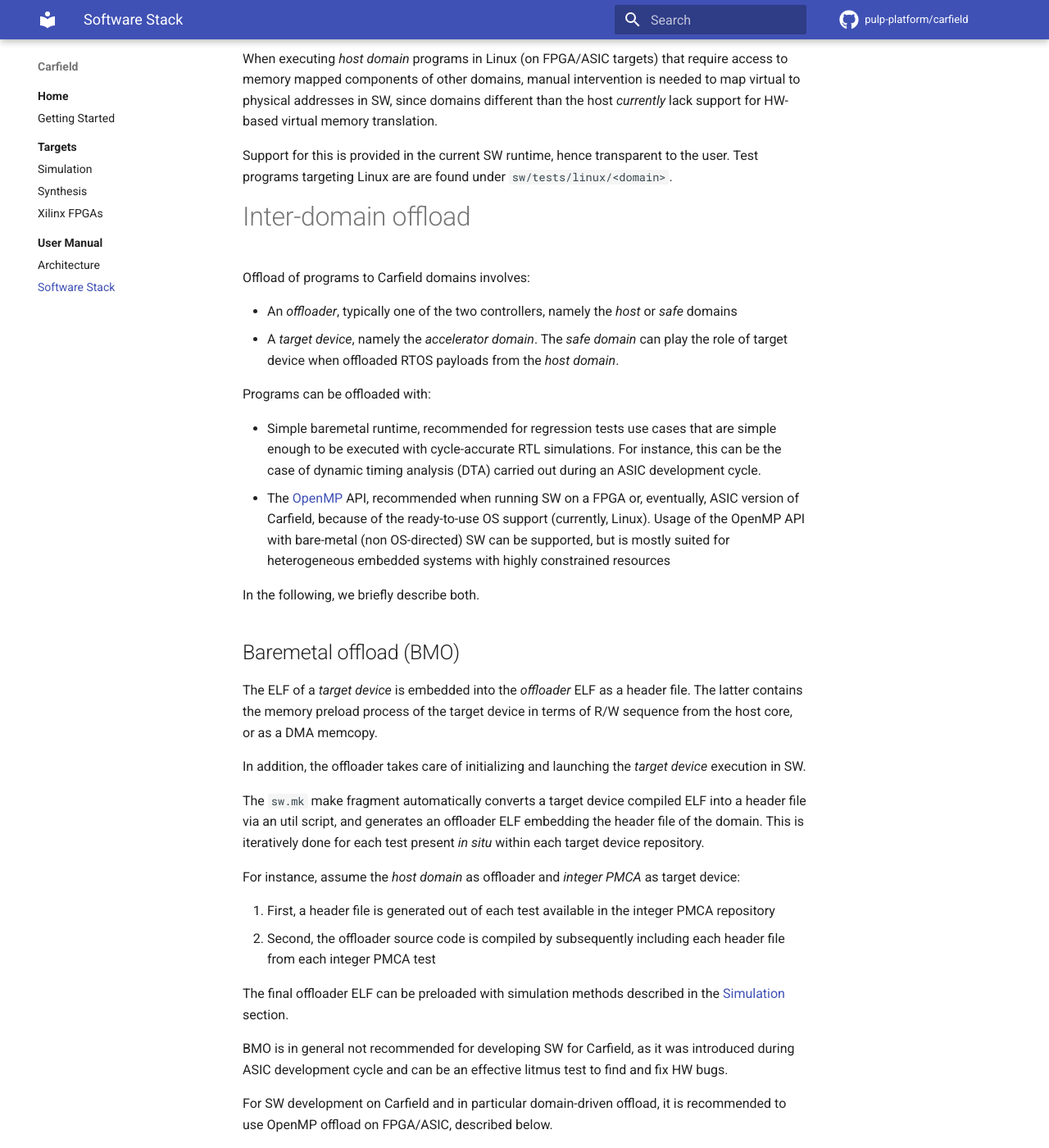
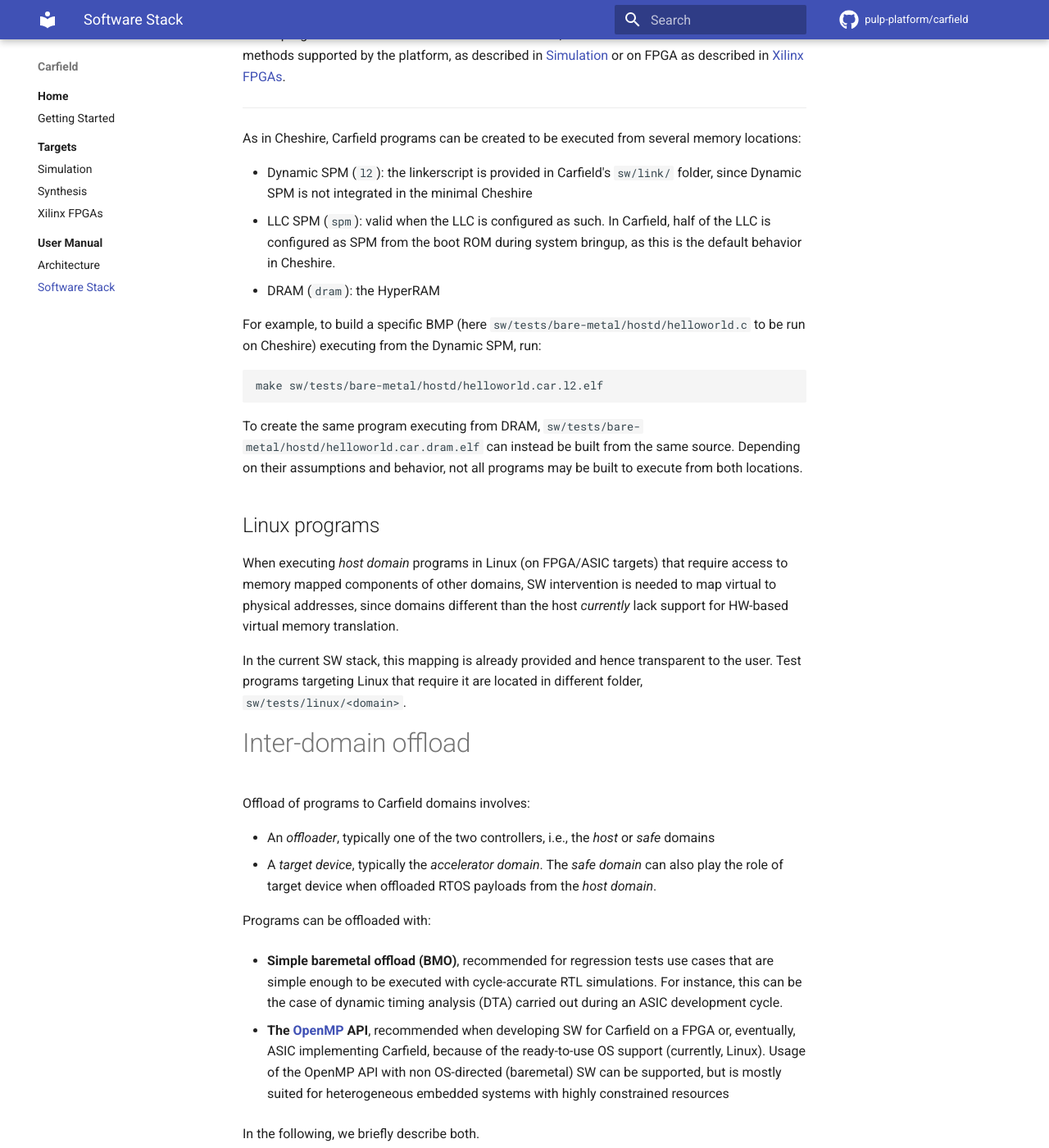
Before and after one commit to pulp-platform/carfield, an MkDocs documentation site: the page built from docs/um/sw.md, in a window 1280 px wide and 1400 px high, scrolled down 1858 px. Shown: the whole window at 82% size. Built offline with MkDocs 1.6.1 and Material for MkDocs 9.7.7, drawn with Linux system fonts in a browser that asks for light colours; comment, search, counter and statistics services are not loaded; some of the changed text lies outside the part shown.

Commit message:
docs: More work on documentation

````diff
--- a/docs/um/sw.md
+++ b/docs/um/sw.md
@@ -3,7 +3,20 @@
 Carfield's Software Stack is provided in the `sw/` folder, organized as follows:
 
 ```
-TODO add tree
+sw
+├── boot
+├── include
+├── lib
+├── link
+├── sw.mk
+├── tests
+    ├── bare-metal
+    │   ├── hostd
+    │   ├── pulpd
+    │   ├── safed
+    │   ├── secd
+    │   └── spatzd
+    └── linux
 ```
 
 Employing Cheshire as *host domain*, Carfield's software stack is largely based on, and built on top
@@ -62,67 +75,115 @@ make car-sw-build
 ```
 
 builds program binaries in ELF format for each domain, which can be used with the simulation methods
-supported by the platform, as descrbied in [Simulation](../tg/sim.md).
+supported by the platform, as described in [Simulation](../tg/sim.md) or on FPGA as described in
+[Xilinx FPGAs](../tg/xilinx.md).
+
+---
+
 As in Cheshire, Carfield programs can be created to be executed from several memory locations:
 
-* Dynamic SPM
-* LLC SPM, when the LLC is configured as such (runtime configurable)
-* DRAM, namely the HyperRAM
+* Dynamic SPM (`l2`): the linkerscript is provided in Carfield's `sw/link/` folder, since Dynamic
+  SPM is not integrated in the minimal Cheshire
+* LLC SPM (`spm`): valid when the LLC is configured as such. In Carfield, half of the LLC is
+  configured as SPM from the boot ROM during system bringup, as this is the default behavior in
+  Cheshire.
+* DRAM (`dram`): the HyperRAM
+
+For example, to build a specific BMP (here `sw/tests/bare-metal/hostd/helloworld.c` to be run on
+Cheshire) executing from the Dynamic SPM, run:
+
+```
+make sw/tests/bare-metal/hostd/helloworld.car.l2.elf
+```
+
+To create the same program executing from DRAM, `sw/tests/bare-metal/hostd/helloworld.car.dram.elf`
+can instead be built from the same source. Depending on their assumptions and behavior, not all
+programs may be built to execute from both locations.
 
 ## Linux programs
 
 When executing *host domain* programs in Linux (on FPGA/ASIC targets) that require access to memory
-mapped components of other domains, manual intervention is needed to map virtual to physical
-addresses in SW, since domains different than the host *currently* lack support for HW-based virtual
-memory translation.
+mapped components of other domains, SW intervention is needed to map virtual to physical addresses,
+since domains different than the host *currently* lack support for HW-based virtual memory
+translation.
 
-Support for this is provided in the current SW runtime, hence transparent to the user. Test programs
-targeting Linux are are found under `sw/tests/linux/<domain>`.
+In the current SW stack, this mapping is already provided and hence transparent to the user. Test
+programs targeting Linux that require it are located in different folder, `sw/tests/linux/<domain>`.
 
 # Inter-domain offload
 
 Offload of programs to Carfield domains involves:
 
-* An *offloader*, typically one of the two controllers, namely the *host* or *safe* domains
-* A *target device*, namely the *accelerator domain*. The *safe domain* can play the role of target
-  device when offloaded RTOS payloads from the *host domain*.
+* An *offloader*, typically one of the two controllers, i.e., the *host* or *safe* domains
+* A *target device*, typically the *accelerator domain*. The *safe domain* can also play the role of
+  target device when offloaded RTOS payloads from the *host domain*.
 
 Programs can be offloaded with:
 
-* Simple baremetal runtime, recommended for regression tests use cases that are simple enough to be
-  executed with cycle-accurate RTL simulations. For instance, this can be the case of dynamic timing
-  analysis (DTA) carried out during an ASIC development cycle.
-* The [OpenMP](https://www.openmp.org/) API, recommended when running SW on a FPGA or, eventually,
-  ASIC version of Carfield, because of the ready-to-use OS support (currently, Linux). Usage of the
-  OpenMP API with bare-metal (non OS-directed) SW can be supported, but is mostly suited for
-  heterogeneous embedded systems with highly constrained resources
+* **Simple baremetal offload (BMO)**, recommended for regression tests use cases that are simple
+  enough to be executed with cycle-accurate RTL simulations. For instance, this can be the case of
+  dynamic timing analysis (DTA) carried out during an ASIC development cycle.
+
+* **The [OpenMP](https://www.openmp.org/) API**, recommended when developing SW for Carfield on a
+  FPGA or, eventually, ASIC implementing Carfield, because of the ready-to-use OS support
+  (currently, Linux). Usage of the OpenMP API with non OS-directed (baremetal) SW can be supported,
+  but is mostly suited for heterogeneous embedded systems with highly constrained resources
 
 In the following, we briefly describe both.
 
-## Baremetal offload (BMO)
+## Baremetal offload
 
-The ELF of a *target device* is embedded into the *offloader* ELF as a header file. The latter
-contains the memory preload process of the target device in terms of R/W sequence from the host
-core, or as a DMA memcopy.
+For BMO, the offloader takes care of bootstrapping the target device ELF in the correct memory
+location, initializing the target and launching its execution through a simple ELF Loader. The ELF
+Loader source code is located in the offloader's SW directory, and follows a naming convention:
 
-In addition, the offloader takes care of initializing and launching the *target device* execution in
-SW.
+```
+<target_device>_offloader_<blocking | non_blocking>.c
+```
 
-The `sw.mk` make fragment automatically converts a target device compiled ELF into a header file via
-an util script, and generates an offloader ELF embedding the header file of the domain. This is
-iteratively done for each test present *in situ* within each target device repository.
+The target device's ELF is included into the offloader's ELF Loader as a *header file*. The target
+device's ELF sections are first pre-processed offline to extract instruction addresses.The resulting
+header file provides the ELF loading process at the selected memory location. The loading process
+can be carried out by the offloader as R/W sequences, or deferred to a DMA-driven memcopy. In
+addition, the offloader takes care of bootstrapping the target device, i.e. initializing it and
+launching its execution.
 
-For instance, assume the *host domain* as offloader and *integer PMCA* as target device:
+Upon target device completion, the offloader:
 
-1. First, a header file is generated out of each test available in the integer PMCA repository
-2. Second, the offloader source code is compiled by subsequently including each header file from
-   each integer PMCA test
+* Is asynchronously notified of the event via a mailboxe interrupt; BMOs of this kind are called
+  *non-blocking*
+* Sychronously polls a specific register to catch the completion; BMOs of this kind are called
+  *blocking*
+
+Currently, *blocking BMO* is implemented.
+
+---
+
+As an example, assume the *host domain* as offloader and the *integer PMCA* as target device.
+
+1. The host domain ELF Loader is included in `sw/tests/bare-metal/hostd`
+1. A header file is generated out of each regression test available in the integer PMCA repository.
+   For this example, the resulting header files are included in `sw/tests/bare-metal/pulpd`
+2. The final ELF executed by the offloader is created by subsequently including each header file
+   from each integer PMCA regression test
+
+The resulting offloader ELF's name reads:
+
+```
+<target_device>_offloader_<blocking | non_blocking>.<target_device_test_name>.car.<l2 | spm | dram>.elf
+```
+
+According to the memory location where the BMP will be executed.
 
 The final offloader ELF can be preloaded with simulation methods described in the
-[Simulation](../tg/sim.md) section.
+[Simulation](../tg/sim.md) section, and can be built again as explained above.
+
+---
+
+*Note for the reader*
 
 BMO is in general not recommended for developing SW for Carfield, as it was introduced during ASIC
-development cycle and can be an effective litmus test to find and fix HW bugs.
+development cycle and can be an effective litmus test to find and fix HW bugs, or during DTA.
 
 For SW development on Carfield and in particular domain-driven offload, it is recommended to use
 OpenMP offload on FPGA/ASIC, described below.
````
Also changed, not shown: other parts of docs/um/sw.md (+1 -1 lines), docs/um/arch.md (+83 -20 lines).
